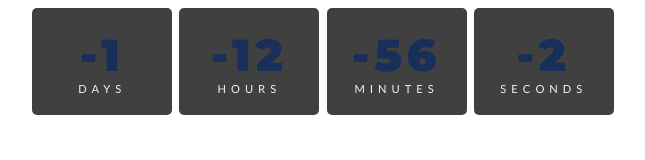
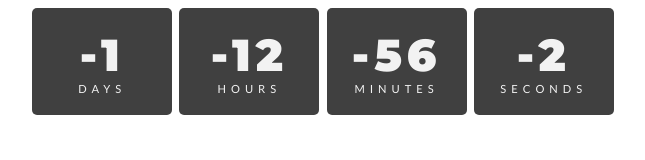
Before and after one commit to DexPrun/notion, a plain HTML site: page index.html in a window 1280 px wide. Shown: the whole page, without its empty margins (317-962 px from the left). Drawn offline with Linux system fonts and the light colour scheme.

Commit message:
Update index.html

```diff
--- a/index.html
+++ b/index.html
@@ -49,7 +49,7 @@ body{
 
 .numbers {
   font-family: 'Montserrat', sans-serif;
-  color:  #183059;
+  color:  #F2F2F2;
   font-size: 4em;
   text-align: center;
 }
```
